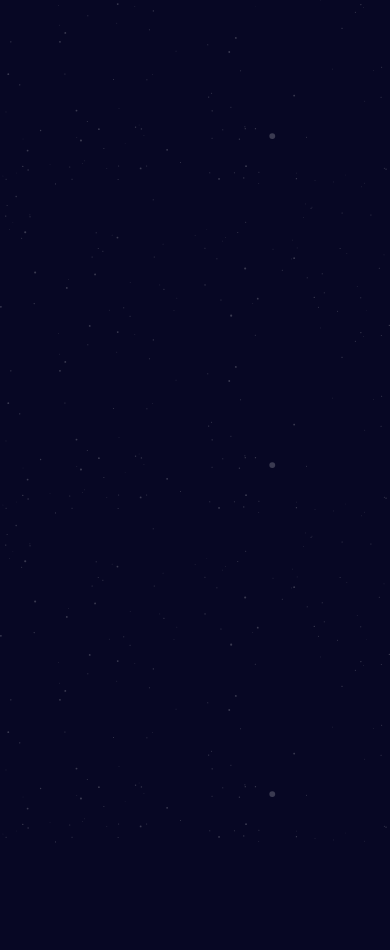
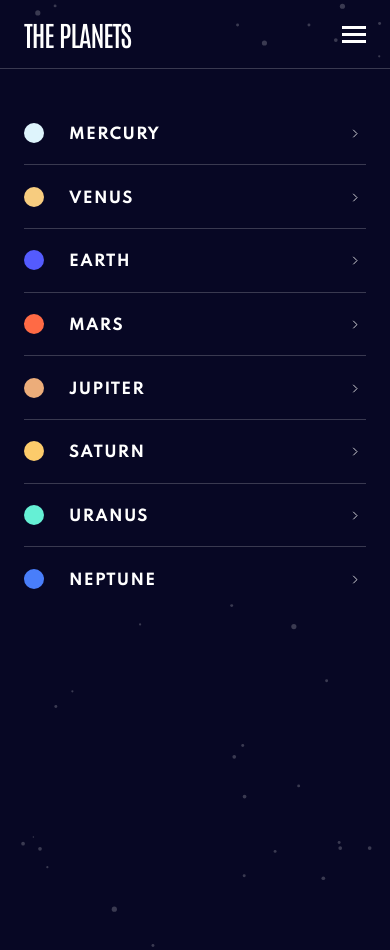
Before and after one commit to robertKamrowski/planet_app, a React (Create React App) app: page /mars in a window 390 px wide. Before the commit the page ends 844 px from the top, so only its background shows below. Built offline with nearby package versions, Linux system fonts and the light colour scheme.

Commit message:
Add mobile menu with styles

```diff
--- a/src/components/App.js
+++ b/src/components/App.js
@@ -1,7 +1,21 @@
 import React from 'react';
+import styled from 'styled-components';
+import { BrowserRouter as Router } from 'react-router-dom';
+import Header from './header/Header';
+
+const AppWrapper = styled.div`
+  width: 375px;
+  height: 950px;
+  width: 100%;
+`;
 
 const App = () => {
-  return <div></div>;
+  return (
+    <AppWrapper>
+      <Header />
+      <Router>planets components there</Router>
+    </AppWrapper>
+  );
 };
 
 export default App;
--- /dev/null
+++ b/src/components/Line.js
@@ -0,0 +1,13 @@
+import React from 'react';
+import styled from 'styled-components';
+
+const StyledLine = styled.div`
+  width: 100%;
+  height: 1px;
+  background: ${(p) => p.theme.white};
+  opacity: 0.2;
+`;
+
+const Line = () => <StyledLine></StyledLine>;
+
+export default Line;
--- /dev/null
+++ b/src/components/header/BurgerMenu.js
@@ -0,0 +1,21 @@
+import React from 'react';
+import styled from 'styled-components';
+
+const Burger = styled.div`
+  width: 24px;
+  height: 17px;
+`;
+
+const BurgerIcon = () => {
+  return (
+    <Burger>
+      <svg xmlns="http://www.w3.org/2000/svg" width="24" height="17">
+        <g fill="#FFF" fillRule="evenodd">
+          <path d="M0 0h24v3H0zM0 7h24v3H0zM0 14h24v3H0z" />
+        </g>
+      </svg>
+    </Burger>
+  );
+};
+
+export default BurgerIcon;
--- /dev/null
+++ b/src/components/header/Header.js
@@ -0,0 +1,33 @@
+import React from 'react';
+import styled from 'styled-components';
+import BurgerIcon from './BurgerMenu';
+import Menu from './menu/Menu';
+
+const StyledHeader = styled.header`
+  width: 100%;
+  padding: 16px 24px;
+  display: flex;
+  align-items: center;
+  justify-content: space-between;
+`;
+
+const StyledTitle = styled.h1`
+  font-size: 2.8rem;
+  line-height: 3.6rem;
+  text-transform: uppercase;
+  letter-spacing: -0.105rem;
+`;
+
+const Header = () => {
+  return (
+    <>
+      <StyledHeader>
+        <StyledTitle>The planets</StyledTitle>
+        <BurgerIcon />
+        <Menu />
+      </StyledHeader>
+    </>
+  );
+};
+
+export default Header;
--- /dev/null
+++ b/src/components/header/menu/Arrow.js
@@ -0,0 +1,24 @@
+import React from 'react';
+import styled from 'styled-components';
+
+const Arrow = styled.div`
+  position: absolute;
+  top: 50%;
+  right: 8px;
+  transform: translateY(-130%);
+  width: 6px;
+  height: 8px;
+  opacity: 0.8;
+`;
+
+const ArrowIcon = () => {
+  return (
+    <Arrow>
+      <svg xmlns="http://www.w3.org/2000/svg" width="6" height="8">
+        <path fill="none" stroke="#FFF" d="M1 0l4 4-4 4" />
+      </svg>
+    </Arrow>
+  );
+};
+
+export default ArrowIcon;
--- /dev/null
+++ b/src/components/header/menu/Menu.js
@@ -0,0 +1,116 @@
+import React from 'react';
+import styled from 'styled-components';
+import { NavLink } from 'react-router-dom';
+import ArrowIcon from './Arrow';
+import Line from '../../Line';
+
+const StyledMenu = styled.menu`
+  position: fixed;
+  height: 531px;
+  top: 68px;
+  left: 0px;
+  right: 0px;
+  padding: 44px 24px 0 24px;
+  display: flex;
+  flex-direction: column;
+  justify-content: space-between;
+  background-color: ${(p) => p.theme.black};
+  border-top: 1px solid rgba(255, 255, 255, 0.2);
+`;
+
+const StyledNavLink = styled(NavLink)`
+  display: block;
+  position: relative;
+  list-style: none;
+  height: 40px;
+  text-decoration: none;
+`;
+
+const Circle = styled.div`
+  width: 20px;
+  height: 20px;
+  border-radius: 50%;
+  background-color: ${(p) => p.color};
+  position: absolute;
+  top: 50%;
+  transform: translateY(-50%);
+`;
+
+const PlanetName = styled.span`
+  display: block;
+  position: absolute;
+  left: 45px;
+  top: 50%;
+  transform: translateY(-45%);
+  line-height: 2.5rem;
+  font-size: 1.5rem;
+  font-weight: bold;
+  text-transform: uppercase;
+  font-family: 'Spartan';
+  color: ${(p) => p.theme.white};
+  letter-spacing: 0.13rem;
+  font-style: normal;
+`;
+
+const Menu = () => {
+  return (
+    <StyledMenu>
+      <StyledNavLink to="/mercury">
+        <Circle color="#DEF4FC" />
+        <PlanetName>mercury</PlanetName>
+        <ArrowIcon />
+      </StyledNavLink>
+      <Line />
+
+      <StyledNavLink to="/venus">
+        <Circle color="#F7CC7F" />
+        <PlanetName>venus</PlanetName>
+        <ArrowIcon />
+      </StyledNavLink>
+      <Line />
+
+      <StyledNavLink to="/">
+        <Circle color="#545BFE" />
+        <PlanetName>earth</PlanetName>
+        <ArrowIcon />
+      </StyledNavLink>
+      <Line />
+
+      <StyledNavLink to="/mars">
+        <Circle color="#FF6A45" />
+        <PlanetName>mars</PlanetName>
+        <ArrowIcon />
+      </StyledNavLink>
+      <Line />
+
+      <StyledNavLink to="/jupiter">
+        <Circle color="#ECAD7A" />
+        <PlanetName>jupiter</PlanetName>
+        <ArrowIcon />
+      </StyledNavLink>
+      <Line />
+
+      <StyledNavLink to="/saturn">
+        <Circle color="#FCCB6B" />
+        <PlanetName>saturn</PlanetName>
+        <ArrowIcon />
+      </StyledNavLink>
+      <Line />
+
+      <StyledNavLink to="/uranus">
+        <Circle color="#65F0D5" />
+        <PlanetName>uranus</PlanetName>
+        <ArrowIcon />
+      </StyledNavLink>
+      <Line />
+
+      <StyledNavLink to="/neptune">
+        <Circle color="#497EFA" />
+        <PlanetName>neptune</PlanetName>
+        <ArrowIcon />
+      </StyledNavLink>
+    </StyledMenu>
+  );
+};
+
+export default Menu;
--- a/src/globals/GlobalStyles.js
+++ b/src/globals/GlobalStyles.js
@@ -20,6 +20,7 @@ const GlobalStyle = createGlobalStyle`
     font-family: 'Spartan', sans-serif;
     font-size: 1.4rem;
     line-height: 2.5rem;
+    color: ${(p) => p.theme.white};
   }
 
   h1{
--- a/src/providers/ThemeProvider.js
+++ b/src/providers/ThemeProvider.js
@@ -2,11 +2,12 @@ import React, { createContext } from 'react';
 import { ThemeProvider } from 'styled-components';
 import planetsData from '../assets/data.json';
 import GlobalStyles from '../globals/GlobalStyles';
+import { BrowserRouter as Router } from 'react-router-dom';
 
 export const AppContext = createContext();
 
 const theme = {
-  bialy: '#FFFFFF',
+  white: '#FFFFFF',
   black: '#070724',
   darkGrey: '#38384F',
   lightGrey: '#838391',
@@ -26,8 +27,10 @@ const ThemeProviderWrapper = ({ children }) => {
   return (
     <AppContext.Provider value={value}>
       <ThemeProvider theme={theme}>
-        <GlobalStyles />
-        {children}
+        <Router>
+          <GlobalStyles />
+          {children}
+        </Router>
       </ThemeProvider>
     </AppContext.Provider>
   );
```
